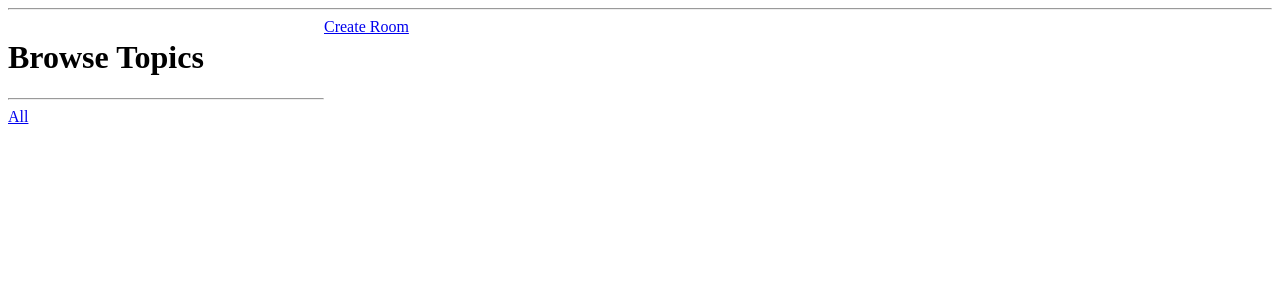
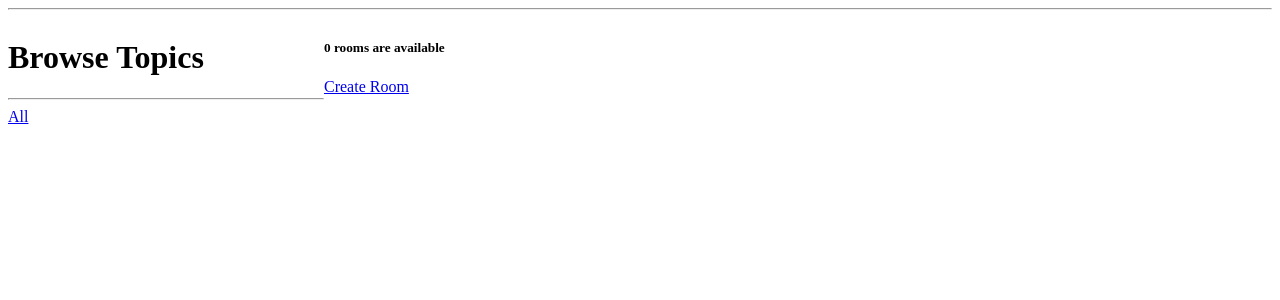
Before and after one commit to abriham-atinkut/Study-Buddy, a Django app: page / in a window 1280 px wide. Shown: the part 88-388 px from the top of the page. Run offline with Django 4.2, Linux system fonts and the light colour scheme; data that the repository does not hold is empty.

Commit message:
feat(search): implement filter-based search and show result count

```diff
--- a/base/templates/base/home.html
+++ b/base/templates/base/home.html
@@ -21,6 +21,7 @@
   </div>
 
   <div>
+    <h5>{{room_count}} rooms are available</h5>
     <a href="{% url 'create-room' %}">Create Room</a>
 
     <div>
--- a/base/views.py
+++ b/base/views.py
@@ -1,4 +1,5 @@
 from django.shortcuts import render, redirect
+from django.db.models import Q
 from .models import Room, Topic
 from .forms import RoomForm
 # rooms = [
@@ -9,9 +10,10 @@ from .forms import RoomForm
 
 def home(request):
     q = request.GET.get('q') or ''
-    rooms = Room.objects.filter(topic__name__icontains=q)
+    rooms = Room.objects.filter(Q(topic__name__icontains=q) | Q(name__icontains=q) | Q(description__icontains=q))
     topics = Topic.objects.all()
-    context = {'rooms': rooms, 'topics': topics}
+    room_count = rooms.count()
+    context = {'rooms': rooms, 'topics': topics, 'room_count': room_count}
     return render(request, 'base/home.html', context)
 
 def room(request, pk):
```
